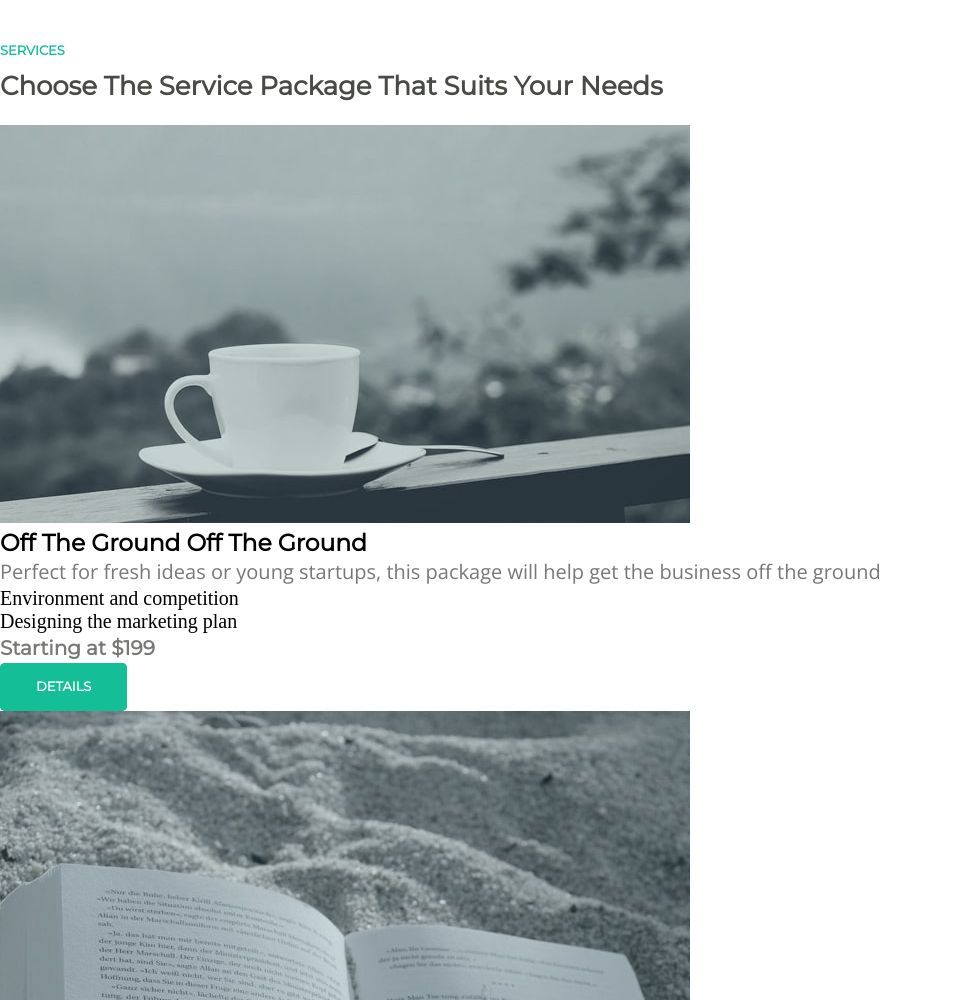
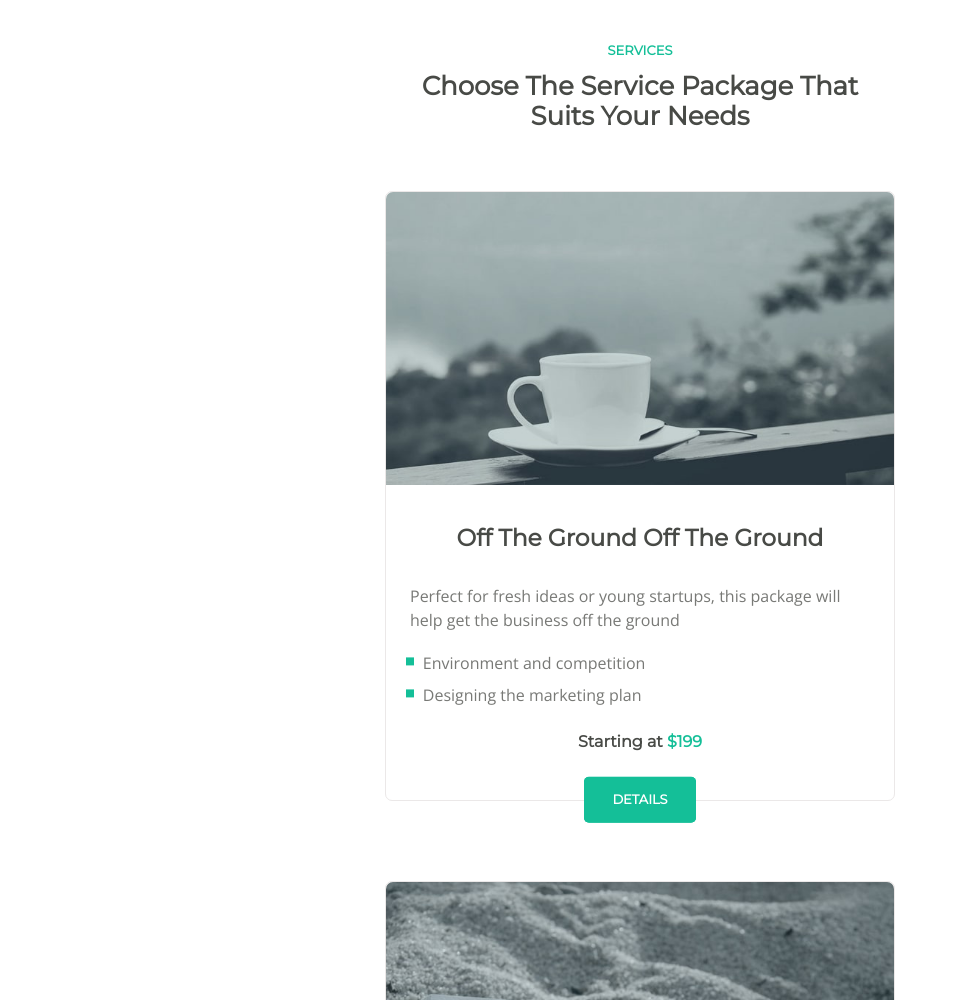
Before and after one commit to estevaog3/AriaBusiness, a plain HTML site: page index.html in a window 1280 px wide. Shown: the part 1800-2800 px from the top of the page, without its empty margins (0-958 px from the left). Drawn offline with nearby package versions, Linux system fonts and the light colour scheme.

Commit message:
Add initial style of 'services' section

```diff
--- a/css/reset.css
+++ b/css/reset.css
@@ -16,6 +16,6 @@ h1, h2, h3, h4, button{
   font-family: 'Montserrat', sans-serif;
 }
 
-p, q, a{
+p, q, a, li{
   font-family: 'Open Sans', sans-serif;
 }
--- a/index.html
+++ b/index.html
@@ -105,55 +105,78 @@
       </li>
     </ul>
   </section>
-  <section id="services">
-    <div class="text-header">
+  <section id="services" class="section">
+    <div class="text-header text-header--align-center">
       <h4 class="text-header__title">SERVICES</h4>
       <h2 class="text-header__message">Choose The Service Package That Suits Your Needs</h2>
     </div>
     <ul class="card-container">
       <li class="card">
         <div class="image-container">
-          <img src="./assets/services-1.jpg" alt="A cup of coffe">
+          <img class="image-container__image" src="./assets/services-1.jpg" alt="A cup of coffe">
         </div>
-        <h3 class="card__title">
-          Off The Ground Off The Ground
+        <div class="card__title">
+          <h3 class="text text--bolder text--dark-gray">Off The Ground Off The Ground</h3>
+        </div>
         </h3>
+        <div class="card__body">
+          <div class="card__description">
             <p class="text">Perfect for fresh ideas or young startups,
               this package will help get the business off the ground</p>
-          <ul class="ul">
-            <li>Environment and competition</li>
-            <li>Designing the marketing plan</li>
+              <ul class="ul ul--decorated-with-squares">
+                <li class="ul__li">Environment and competition</li>
+                <li class="ul__li">Designing the marketing plan</li>
               </ul>
-        <h4 class="text text--bolder">Starting at <span class="text--price">$199</span></h4>
+          </div>
+          <div class="card__footer">
+            <h4 class="text text--bolder text--dark-gray">Starting at <span class="text--green">$199</span></h4>
             <button class="button button--on-hover-background-none-yes text text--white text--smaller text--uppercase text--bolder">DETAILS</button>
+          </div>
+        </div>
       </li>
       <li class="card">
         <div class="image-container">
-          <img src="./assets/services-2.jpg" alt="A book">
+          <img class="image-container__image" src="./assets/services-2.jpg" alt="A book">
         </div>
-        <h3 class="card__title">Accelerated Growth</h3>
+        <div class="card__title">
+          <h3 class="text text--bolder text--dark-gray">Accelerated Growth</h3>
+        </div>
+        <div class="card__body">
+          <div class="card__description">
             <p class="text">Use this service pack to give your company the necessary
               impulse to become an industry leader</p>
-          <ul class="ul">
-            <li>Business strategy planning</li>
-            <li>Taking the planned actions</li>
+            <ul class="ul ul--decorated-with-squares">
+              <li class="ul__li">Business strategy planning</li>
+              <li class="ul__li">Taking the planned actions</li>
             </ul>
-        <h4 class="text text--bolder">Starting at <span class="text--price">$199</span></h4>
+          </div>
+          <div class="card__footer">
+            <h4 class="text text--bolder text--dark-gray">Starting at <span class="text--green">$199</span></h4>
             <button class="button button--on-hover-background-none-yes text text--white text--smaller text--uppercase text--bolder">DETAILS</button>
+          </div>
+        </div>
       </li>
       <li class="card">
         <div class="image-container">
-          <img src="./assets/services-3.jpg" alt="Man feet on river's bank">
+          <img class="image-container__image" src="./assets/services-3.jpg" alt="Man feet on river's bank">
         </div>
-        <h3 class="card__title">Market Domination</h3>
+        <div class="card__title">
+          <h3 class="text text--bolder text--dark-gray">Market Domination</h3>
+        </div>
+        <div class="card__body">
+          <div class="card__description">
             <p class="text">You already are a reference point in your industry
               now you need to learn about acquisitions</p>
-          <ul class="ul">
-            <li>Maintaining the leader status</li>
-            <li>Acquisitions the right way</li>
+            <ul class="ul ul--decorated-with-squares">
+              <li class="ul__li">Maintaining the leader status</li>
+              <li class="ul__li">Acquisitions the right way</li>
             </ul>
-        <h4 class="text text--bolder">Starting at <span class="text--price">$299</span></h4>
+          </div>
+          <div class="card__footer">
+            <h4 class="text text--bolder text--dark-gray">Starting at <span class="text--green">$299</span></h4>
             <button class="button button--on-hover-background-none-yes text text--white text--smaller text--uppercase text--bolder">DETAILS</button>
+          </div>
+        </div>
       </li>
     </ul>
   </section>
--- a/scss/_intro.scss
+++ b/scss/_intro.scss
@@ -42,6 +42,10 @@
   line-height: 1.5em;
   margin-bottom: 1.2rem;
   font-weight: bolder;
+}
+
+.text-header--align-center {
+  text-align: center;
 }
 
 .text-header__title{
--- a/scss/_presentation.scss
+++ b/scss/_presentation.scss
@@ -132,7 +132,7 @@
 
 .button{
   background-color: var(--light-green);
-  padding: .7rem 1.8rem;
+  padding: 1em 2.2em;
   border-radius: 5px;
   cursor: pointer;
   transition: all .4s cubic-bezier(.17,.84,.44,1);
--- /dev/null
+++ b/scss/_services.scss
@@ -0,0 +1,79 @@
+#services{
+  margin: 5rem auto;
+  background-color: var(--lighter-white);
+
+  .text-header{
+    max-width: 450px;
+    margin-bottom: 3rem;
+  }
+}
+
+.section{
+  & > * {
+    position: relative;
+    margin-left: auto;
+    margin-right: auto;
+    width: 95%;
+    max-width: 510px;
+  }
+}
+
+.card-container{
+  display: flex;
+  flex-direction: column;
+  align-items: center;
+  max-width: 510px;
+}
+
+.card{
+  border-radius: 7px;
+  border: 1px solid var(--lighter-gray);
+  margin-top: 4rem;
+  &:first-child{
+    margin-top: 0;
+  }
+  & > .image-container{
+    border-radius: 7px 7px 0 0;
+  }
+}
+.card__title{
+  padding: 1.45rem 1.2rem;
+  text-align: center;
+}
+.card__body{
+  padding: 0 1.2rem;
+  font-size: .8rem;
+}
+.card__description{
+  margin-bottom: 1.2rem;
+  & > *{
+    margin-bottom: 1rem;
+  }
+}
+.card__footer{
+  text-align: center;
+  .button{
+    transform: translateY(50%);
+  }
+}
+
+.ul__li{
+  margin: .5rem 0;
+  color: var(--light-gray);
+}
+.ul--decorated-with-squares{
+  & > .ul__li{
+    position: relative;
+    padding-left: .8em;
+  }
+  & > .ul__li::after{
+    content: '';
+    background-color: var(--light-green);
+    position: absolute;
+    height: .5em;
+    width: .5em;
+    top: 50%;
+    left: 0;
+    transform: translate(-50%, -70%);
+  }
+}
--- a/scss/styles.scss
+++ b/scss/styles.scss
@@ -4,6 +4,8 @@
   --dark-gray: #484a46;
   --light-gray: #787976;
   --fas-primary-color: #fff;
+  --lighter-gray: #ebe8e8;
+  --light-white: #fbfbfb;
   font-size: 20px;
 }
 
@@ -17,4 +19,5 @@
 
 @import 'presentation';
 @import 'intro';
+@import 'services';
 @import 'media-queries';
```
Also changed, not shown: css/styles.css. Lines whose indentation alone changed are shown as unchanged.
